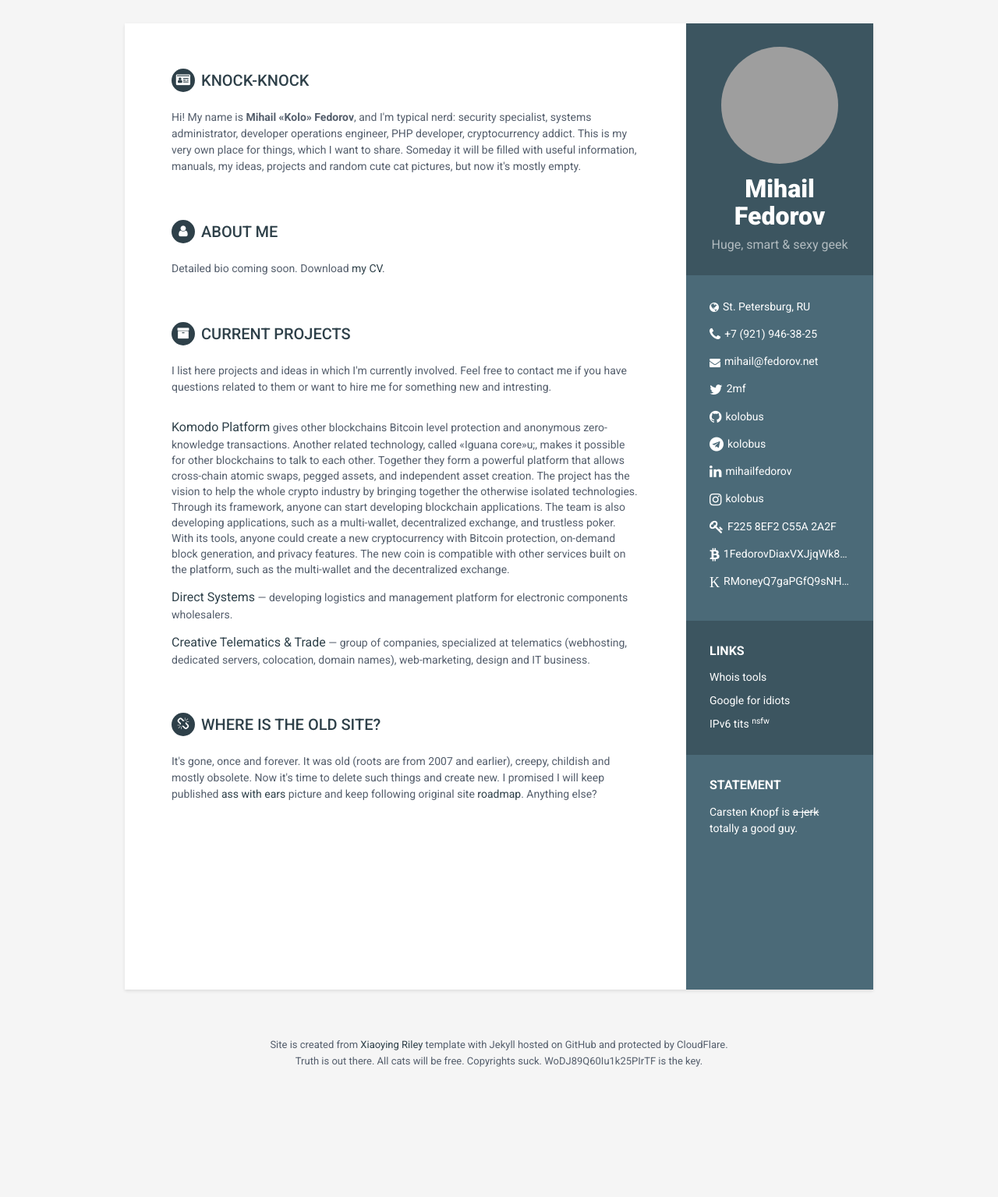
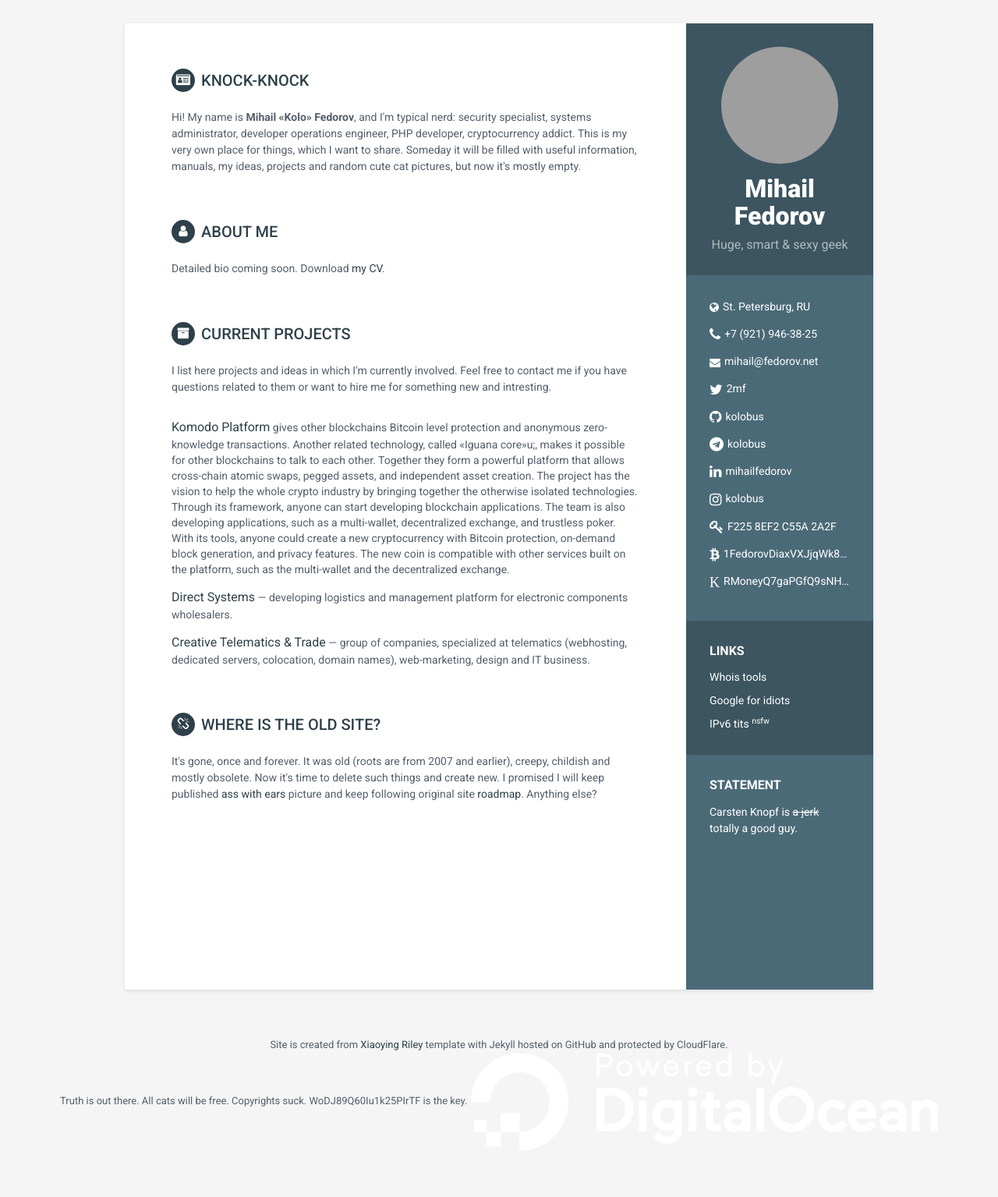
Before and after one commit to kolobus/fedorov.net, a Jekyll site: the page built from index.html, in a window 1280 px wide. Shown: the whole page at 78% size. Built offline with Jekyll 4.4.1, drawn with Linux system fonts in a browser that asks for light colours; before the commit the page ends 1432 px from its top, so only the background shows below that; grey boxes are pictures that could not be loaded.

Commit message:
DigitalOcean

```diff
--- a/_includes/footer.html
+++ b/_includes/footer.html
@@ -3,5 +3,7 @@
                 <small class="copyright">
                   Site is created from <a href="http://themes.3rdwavemedia.com" target="_blank" rel="nofollow">Xiaoying Riley</a> template with Jekyll hosted on GitHub and protected by CloudFlare.<br />
                   Truth is out there. All cats will be free. Copyrights suck. WoDJ89Q60Iu1k25PIrTF is the key.</small>
+
+                <a href="https://m.do.co/c/2ffc9c3bbac2" title="Signup and get $10 from me for your first VPS" target="_blank"><img src="/mojo/digitalocean.png" alt="Signup and get $10 from me for your first VPS" border="0"/></a>
         </div>
     </footer>
```
Also changed, not shown: assets/images/profile.png (deleted), mojo/digitalocean.png (added).
